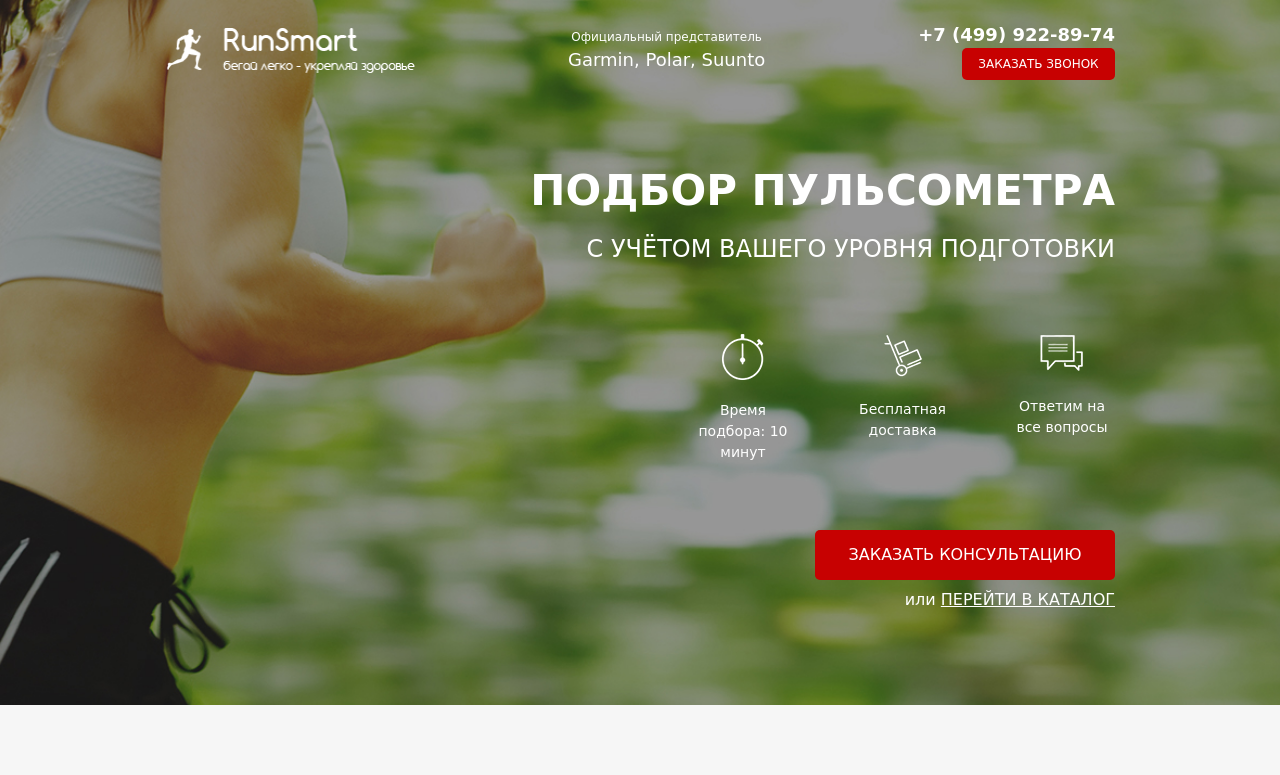
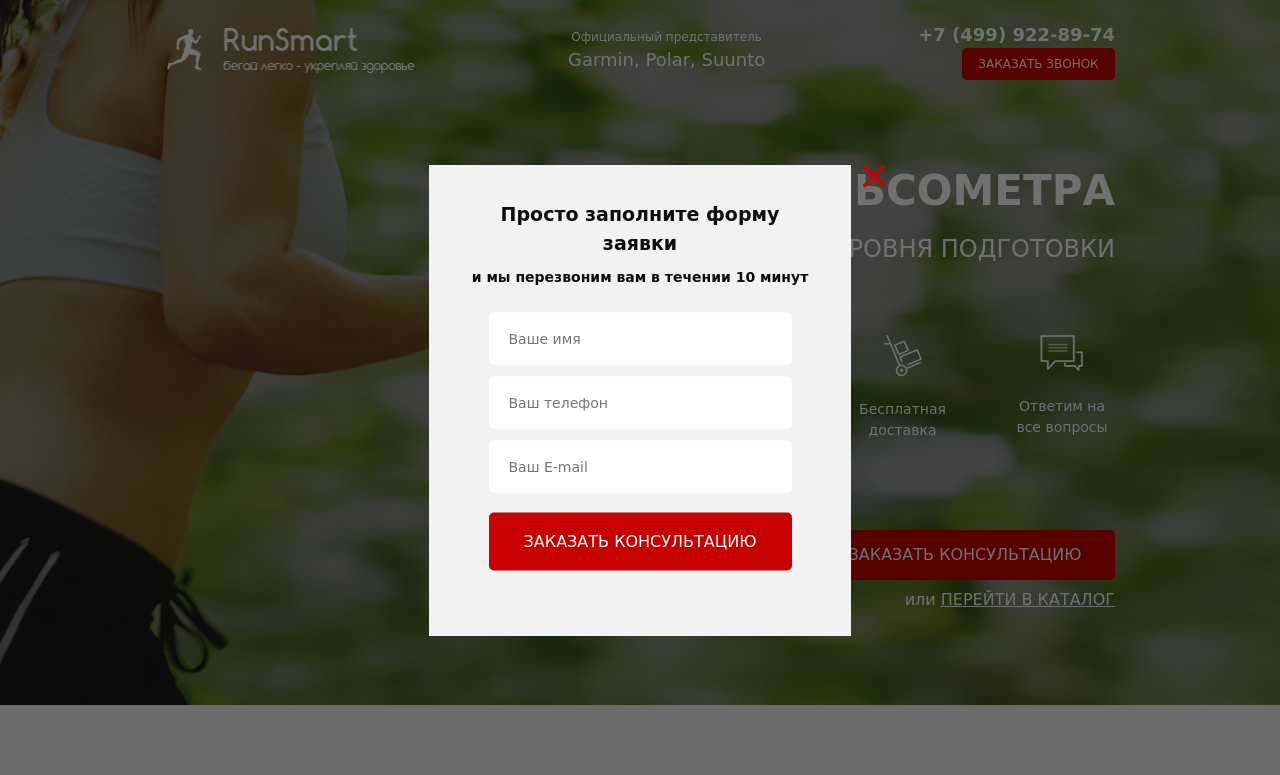
Before and after one commit to BalashovaMa/Pulse, a website: page src/index.html in a window 1280 px wide. Both pictures are taken after a click on the button "ЗАКАЗАТЬ ЗВОНОК". Shown: the top 775 px of the page. Drawn offline with nearby package versions, Linux system fonts and the light colour scheme.

Commit message:
feat: add modal windows

```diff
--- a/src/index.html
+++ b/src/index.html
@@ -24,7 +24,7 @@
                 </div>
                 <div class="header__contacts">
                     <a href="tel:+74999228974" class="header__phone">+7 (499) 922-89-74</a>
-                    <button class="button">заказать звонок</button>
+                    <button data-modal="consultation" class="button">заказать звонок</button>
                 </div>
             </header>
             <div class="promo__wrapper">
@@ -47,7 +47,7 @@
                         на все вопросы
                     </div>
                 </div>
-                <button class="button button_main">заказать кОНСУЛЬТАЦИЮ</button>
+                <button data-modal="consultation" class="button button_main">заказать кОНСУЛЬТАЦИЮ</button>
                 <div class="promo__link">
                     или
                     <a href="#">ПЕРЕЙТИ В КАТАЛОГ</a>
@@ -92,7 +92,6 @@
                 <input required name="name" placeholder="Ваше имя" type="text">
                 <input required name="phone" placeholder="Ваш телефон" type="number">
                 <input required name="email" placeholder="Ваш E-mail" type="email">
-                <!-- <input type="submit" value="заказать кОНСУЛЬТАЦИЮ"> -->
                 <button class="button button_submit">заказать кОНСУЛЬТАЦИЮ</button>
             </form>
         </div>
@@ -386,7 +385,10 @@
     </section>
     <footer class="footer">
         <!-- <div class="footer__map"></div> -->
-        <iframe src="https://www.google.com/maps/embed?pb=!1m18!1m12!1m3!1d2642.93714853117!2d34.61143231590923!3d48.51526953275798!2m3!1f0!2f0!3f0!3m2!1i1024!2i768!4f13.1!3m3!1m2!1s0x40dbdba79c2cf7cb%3A0x24351e348bef3bf2!2z0L_RgNC-0YHQvy4g0KHQstC-0LHQvtC00YssIDUxLCDQmtCw0LzQtdC90YHQutC-0LUsINCU0L3QtdC_0YDQvtC_0LXRgtGA0L7QstGB0LrQsNGPINC-0LHQu9Cw0YHRgtGMLCA1MTkwMA!5e0!3m2!1sru!2sua!4v1671799173840!5m2!1sru!2sua" width="100%" height='630' style="border:0;" allowfullscreen="" loading="lazy" referrerpolicy="no-referrer-when-downgrade"></iframe>
+        <iframe
+            src="https://www.google.com/maps/embed?pb=!1m18!1m12!1m3!1d2642.93714853117!2d34.61143231590923!3d48.51526953275798!2m3!1f0!2f0!3f0!3m2!1i1024!2i768!4f13.1!3m3!1m2!1s0x40dbdba79c2cf7cb%3A0x24351e348bef3bf2!2z0L_RgNC-0YHQvy4g0KHQstC-0LHQvtC00YssIDUxLCDQmtCw0LzQtdC90YHQutC-0LUsINCU0L3QtdC_0YDQvtC_0LXRgtGA0L7QstGB0LrQsNGPINC-0LHQu9Cw0YHRgtGMLCA1MTkwMA!5e0!3m2!1sru!2sua!4v1671799173840!5m2!1sru!2sua"
+            width="100%" height='630' style="border:0;" allowfullscreen="" loading="lazy"
+            referrerpolicy="no-referrer-when-downgrade"></iframe>
         <div class="footer__info">
             <address class="footer__addres">Каменское, пр. Свободы, д. 51</address>
             <a href="tel: 84999228974" class="footer__phone">8 (098) 922-89-74</a>
@@ -397,8 +399,37 @@
             </div>
         </div>
     </footer>
-    <script type="text/javascript" src="//code.jquery.com/jquery-1.11.0.min.js"></script>
-    <script type="text/javascript" src="//code.jquery.com/jquery-migrate-1.2.1.min.js"></script>
+    <div class="overlay">
+        <div class="modal" id="consultation">
+            <div class="modal__close">&times;</div>
+            <div class="modal__subtitle">Просто заполните форму заявки</div>
+            <div class="modal__descr">и мы перезвоним вам в течении 10 минут</div>
+            <form class="feed-form feed-form_mt25" action="#">
+                <input required name="name" placeholder="Ваше имя" type="text">
+                <input required name="phone" placeholder="Ваш телефон" type="number">
+                <input required name="email" placeholder="Ваш E-mail" type="email">
+                <button class="button button_submit">заказать кОНСУЛЬТАЦИЮ</button>
+            </form>
+        </div>
+        <div class="modal" id="order">
+            <div class="modal__close">&times;</div>
+            <div class="modal__subtitle">Ваш заказ:</div>
+            <div class="modal__descr">Пульсометр Polar FT1</div>
+            <form class="feed-form feed-form_mt25" action="#">
+                <input required name="name" placeholder="Ваше имя" type="text">
+                <input required name="phone" placeholder="Ваш телефон" type="number">
+                <input required name="email" placeholder="Ваш E-mail" type="email">
+                <button class="button button_submit">Купить</button>
+            </form>
+        </div>
+        <div class="modal modal_mini" id="thanks">
+            <div class="modal__close">&times;</div>
+            <div class="modal__subtitle">Спасибо за вашу заявку!</div>
+            <div class="modal__descr">Наш менеджер свяжется с вами в ближайшее время!</div>
+        </div>
+    </div>
+      <script type="text/javascript" src="https://cdnjs.cloudflare.com/ajax/libs/jquery/1.11.0/jquery.min.js"></script>
+    <script type="text/javascript" src="https://cdnjs.cloudflare.com/ajax/libs/jquery-migrate/1.2.1/jquery-migrate.min.js"></script>
     <script src="js/slick.min.js"></script>
     <script src="js/script.js"></script>
 </body>
--- a/src/js/script.js
+++ b/src/js/script.js
@@ -17,15 +17,15 @@ $(document).ready(function () {
         ]
     });
 
-    $('ul.catalog__tabs').on('click', 'li:not(.catalog__tab_active)', function() {
+    $('ul.catalog__tabs').on('click', 'li:not(.catalog__tab_active)', function () {
         $(this)
-          .addClass('catalog__tab_active').siblings().removeClass('catalog__tab_active')
-          .closest('div.container').find('div.catalog__content').removeClass('catalog__content_active').eq($(this).index()).addClass('catalog__content_active');
+            .addClass('catalog__tab_active').siblings().removeClass('catalog__tab_active')
+            .closest('div.container').find('div.catalog__content').removeClass('catalog__content_active').eq($(this).index()).addClass('catalog__content_active');
     });
 
     function toggleSlide(item) {
-        $(item).each(function(i) {
-            $(this).on('click', function(e) {
+        $(item).each(function (i) {
+            $(this).on('click', function (e) {
                 e.preventDefault();
                 $('.catalog-item__content').eq(i).toggleClass('catalog-item__content_active');
                 $('.catalog-item__list').eq(i).toggleClass('catalog-item__list_active');
@@ -35,4 +35,18 @@ $(document).ready(function () {
 
     toggleSlide('.catalog-item__link');
     toggleSlide('.catalog-item__back');
+
+    //Modal
+    $('[data-modal=consultation]').on('click', function () {
+        $('.overlay').fadeIn();
+        $('#consultation').fadeIn('slow');
+    });
+    $('.modal__close').on('click', function () {
+        $('.overlay').fadeOut();
+        $('.modal').fadeOut('slow');
+    });
+    $('.button_mini').on('click', function () {
+        $('.overlay, #order').fadeIn();
+
+    });
 });
--- a/src/sass/_footer.scss
+++ b/src/sass/_footer.scss
@@ -1,6 +1,7 @@
 .footer {
     height: 630px;
     position: relative;
+    margin-top: 48px;
 
     &__info {
         position: absolute;
--- a/src/sass/_form.scss
+++ b/src/sass/_form.scss
@@ -20,4 +20,7 @@
             margin-bottom: 20px;
         }
     }
+    &_mt25 {
+        margin: 25px auto;
+    }
 }
--- /dev/null
+++ b/src/sass/_modal.scss
@@ -0,0 +1,49 @@
+.overlay {
+    position: fixed;
+    top: 0;
+    width: 100%;
+    height: 100%;
+    background-color: rgba($color: #000000, $alpha: 0.56);
+}
+
+.modal {
+    position: absolute;
+    top: 50%;
+    left: 50%;
+    transform: translate(-50%, -50%);
+    min-height: 402px;
+    width: 422px;
+    background-color: #f2f2f2;
+    padding: 35px 40px 40px 40px;
+
+    &__close {
+        position: absolute;
+        top: 0;
+        right: -40px;
+        font-size: 41px;
+        line-height: 21px;
+        color: $main-color;
+        cursor: pointer;
+    }
+
+    &__subtitle {
+        font-size: 19px;
+        font-weight: 700;
+        text-align: center;
+        color: #0D0D0D;
+    }
+
+    &__descr {
+        font-size: 14px;
+        font-weight: 700;
+        text-align: center;
+        color: #0D0D0D;
+        margin-top: 10px;
+    }
+    &_mini {
+        min-height: 140px;
+    }
+}
+#consultation, #order, #thanks, .overlay {
+    display: none;
+}
--- a/src/sass/style.scss
+++ b/src/sass/style.scss
@@ -41,4 +41,5 @@ body {
 @import 'catalog.scss';
 @import 'footer.scss';
 @import 'feed.scss';
+@import 'modal.scss';
 @import 'media.scss';
```
Also changed, not shown: src/css/style.min.css.
